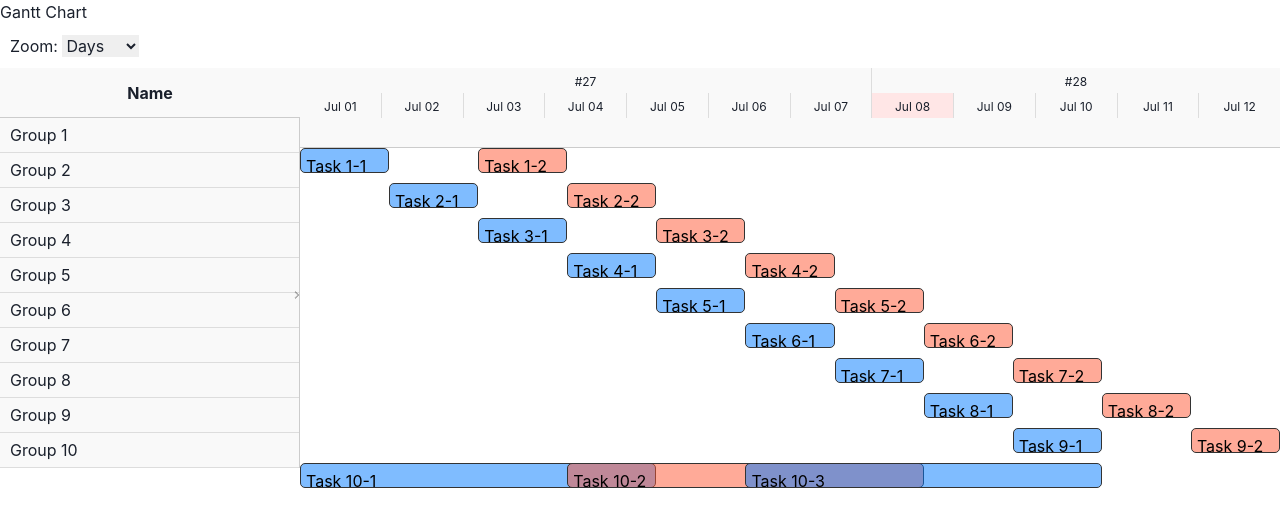
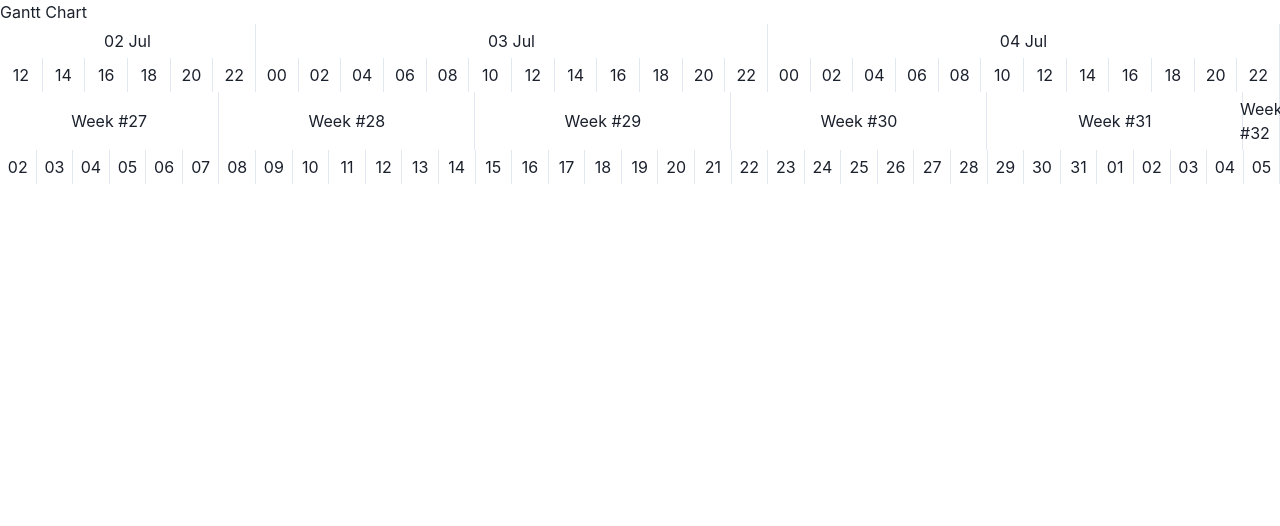
Before and after one commit to nam-vuhoang/aircraft-maintenance, a React (Vite) app in the folder frontend/: page / in a window 1280 px wide. Shown: the top 526 px of the page. Built offline with nearby package versions, Linux system fonts and the light colour scheme.

Commit message:
Change date format from date-fns to moment.

```diff
--- a/frontend/package.json
+++ b/frontend/package.json
@@ -16,6 +16,7 @@
     "date-fns": "^3.6.0",
     "dhtmlx-gantt": "^8.0.9",
     "framer-motion": "^11.2.12",
+    "moment": "^2.30.1",
     "react": "^18.3.1",
     "react-dom": "^18.3.1",
     "react-resizable": "^3.0.5",
--- a/frontend/src/App.tsx
+++ b/frontend/src/App.tsx
@@ -2,20 +2,52 @@ import React from 'react';
 import GanttChart from './components/GanttChart/GanttChart';
 import { ChakraProvider } from '@chakra-ui/react';
 import { TaskGroup } from './models/TaskGroup';
+import ResizablePanel from './components/ResizablePanel';
+import TimeScale from './components/TimeScale/TimeScale';
 
-const generateTasks = (groupId: number): { id: number, name: string, start: Date, end: Date, type: number }[] => {
+const generateTasks = (groupId: number): { id: number; name: string; start: Date; end: Date; type: number }[] => {
   if (groupId % 10 === 0) {
     // Create overlapping tasks for every third group
     return [
-      { id: groupId * 10 + 1, name: `Task ${groupId}-1`, start: new Date(`2024-07-01`), end: new Date(`2024-07-05`), type: 1 },
-      { id: groupId * 10 + 2, name: `Task ${groupId}-2`, start: new Date(`2024-07-04`), end: new Date(`2024-07-08`), type: 2 },
-      { id: groupId * 10 + 3, name: `Task ${groupId}-3`, start: new Date(`2024-07-06`), end: new Date(`2024-07-10`), type: 1 },
+      {
+        id: groupId * 10 + 1,
+        name: `Task ${groupId}-1`,
+        start: new Date(`2024-07-01`),
+        end: new Date(`2024-07-05`),
+        type: 1,
+      },
+      {
+        id: groupId * 10 + 2,
+        name: `Task ${groupId}-2`,
+        start: new Date(`2024-07-04`),
+        end: new Date(`2024-07-08`),
+        type: 2,
+      },
+      {
+        id: groupId * 10 + 3,
+        name: `Task ${groupId}-3`,
+        start: new Date(`2024-07-06`),
+        end: new Date(`2024-07-10`),
+        type: 1,
+      },
     ];
   } else {
     // Create non-overlapping tasks
     return [
-      { id: groupId * 10 + 1, name: `Task ${groupId}-1`, start: new Date(`2024-07-${String(groupId).padStart(2, '0')}`), end: new Date(`2024-07-${String(groupId + 1).padStart(2, '0')}`), type: 1 },
-      { id: groupId * 10 + 2, name: `Task ${groupId}-2`, start: new Date(`2024-07-${String(groupId + 2).padStart(2, '0')}`), end: new Date(`2024-07-${String(groupId + 3).padStart(2, '0')}`), type: 2 },
+      {
+        id: groupId * 10 + 1,
+        name: `Task ${groupId}-1`,
+        start: new Date(`2024-07-${String(groupId).padStart(2, '0')}`),
+        end: new Date(`2024-07-${String(groupId + 1).padStart(2, '0')}`),
+        type: 1,
+      },
+      {
+        id: groupId * 10 + 2,
+        name: `Task ${groupId}-2`,
+        start: new Date(`2024-07-${String(groupId + 2).padStart(2, '0')}`),
+        end: new Date(`2024-07-${String(groupId + 3).padStart(2, '0')}`),
+        type: 2,
+      },
     ];
   }
 };
@@ -38,7 +70,28 @@ const App: React.FC = () => {
     <ChakraProvider>
       <div>
         <h1>Gantt Chart</h1>
-        <GanttChart taskGroups={taskGroups} />
+        {/* <GanttChart taskGroups={taskGroups} /> */}
+        {/* <ResizablePanel /> */}
+        <TimeScale
+          startTime={new Date(2024, 6, 2, 13, 15)}
+          endTime={new Date(2024, 6, 5)}
+          scaleFormats={[
+            { timeUnit: 'day', format: 'DD MMM' },
+            { timeUnit: 'hour-2', format: 'HH' },
+          ]}
+        />
+        <TimeScale
+          startTime={new Date(2024, 6, 2, 13, 15)}
+          endTime={new Date(2024, 7, 5, 12, 15)}
+          scaleFormats={[
+            { timeUnit: 'week', format: '[Week #]w' },
+            { timeUnit: 'day', format: 'DD' },
+          ]}
+
+          unitWidth={20}
+        />
+        {/* <TimeScale mode="days" startDate={new Date(2024, 6, 1)} endDate={new Date(2024, 6, 7)} />
+        <TimeScale mode="months" startDate={new Date(2024, 0, 1)} endDate={new Date(2024, 11, 31)} /> */}
       </div>
     </ChakraProvider>
   );
--- a/frontend/src/components/TimeScale/TimeScale.tsx
+++ b/frontend/src/components/TimeScale/TimeScale.tsx
@@ -1,11 +1,18 @@
 import React from 'react';
 import { Box, Text } from '@chakra-ui/react';
 import './TimeScale.module.scss';
-import { format } from 'date-fns';
-import { TimeUnit, roundDown, roundUp, getTimeMarksOfInterval } from '../../utils/TimeUtils';
+import { TimeUnit, roundUp, getTimeMarksOfInterval } from '../../utils/TimeUtils';
+import moment from 'moment';
 
 export interface TimeScaleFormat {
+  /**
+   * Time unit for the scale, e.g. 'hour', 'hour-2', 'hour-3', 'hour-6', 'day', 'week', 'month'
+   */
   timeUnit: TimeUnit;
+
+  /**
+   * Date format according to moment library (see https://momentjscom.readthedocs.io/en/latest/moment/04-displaying/01-format/)
+   */
   format: string;
 }
 
@@ -13,6 +20,7 @@ interface TimeScaleProps {
   startTime: Date;
   endTime: Date;
   scaleFormats: TimeScaleFormat[];
+  unitWidth?: number;
 }
 
 interface TimeMarkBox {
@@ -21,27 +29,18 @@ interface TimeMarkBox {
   text: string;
 }
 
-const TimeScale: React.FC<TimeScaleProps> = ({ scaleFormats, startTime, endTime }) => {
+const TimeScale: React.FC<TimeScaleProps> = ({ scaleFormats, startTime, endTime, unitWidth = 10 }) => {
   const lowestScaleFormat = scaleFormats[scaleFormats.length - 1];
-
-  console.log('TimeScale.tsx', 'TimeScale', 'startTime-1', startTime);
-  console.log('TimeScale.tsx', 'TimeScale', 'endTime-1', endTime);
-
   endTime = roundUp(endTime, lowestScaleFormat.timeUnit);
-
-  console.log('TimeScale.tsx', 'TimeScale', 'startTime-2', startTime);
-  console.log('TimeScale.tsx', 'TimeScale', 'endTime-2', endTime);
 
   const timeMarkBoxes: TimeMarkBox[][] = scaleFormats.map((scaleFormat) => {
     const timeMarks: Date[] = getTimeMarksOfInterval(startTime, endTime, scaleFormat.timeUnit);
     return timeMarks.map((time) => ({
       time,
       count: 1,
-      text: format(time, scaleFormat.format),
+      text: moment(time).format(scaleFormat.format),
     }));
   });
-
-  console.log('TimeScale.tsx', 'TimeScale', 'timeMarkBoxes', timeMarkBoxes);
 
   for (let i = timeMarkBoxes.length - 2; i >= 0; i--) {
     const upperBoxes = timeMarkBoxes[i];
@@ -70,7 +69,7 @@ const TimeScale: React.FC<TimeScaleProps> = ({ scaleFormats, startTime, endTime
               justifyContent="center"
               borderRight="1px solid #e2e8f0"
               paddingY="5px"
-              width={`${timeUnitBox.count * 10}px`}
+              width={`${timeUnitBox.count * unitWidth}px`}
             >
               <Text title={timeUnitBox.time.toLocaleDateString() + ',' + timeUnitBox.count.toString()}>
                 {timeUnitBox.text}
```
Also changed, not shown: 1 other file (tests, documents, lock files or other folders).
